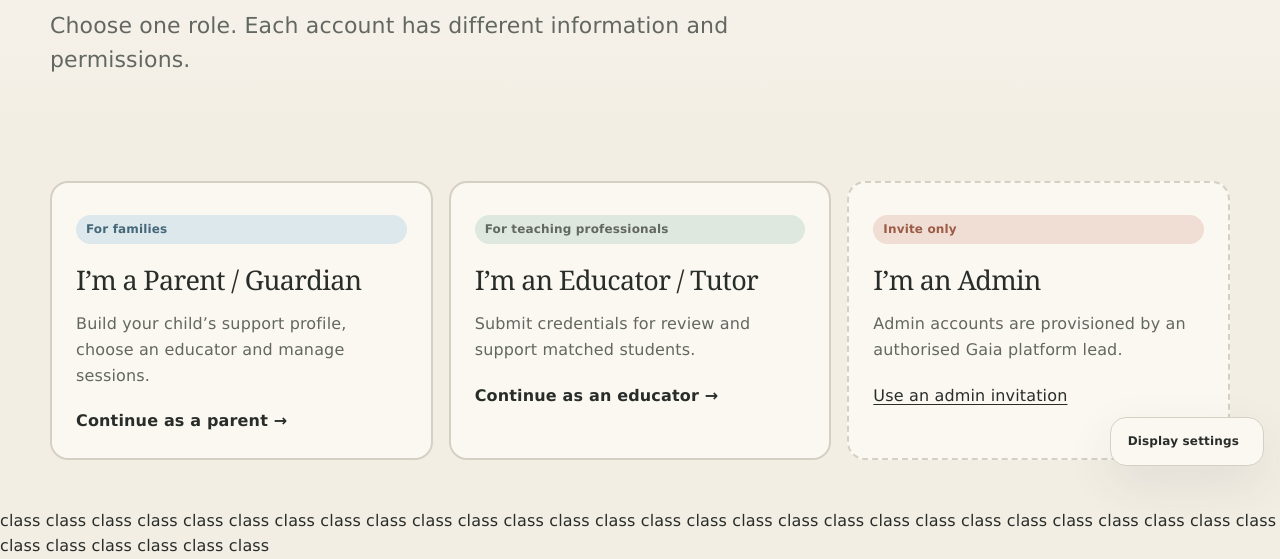
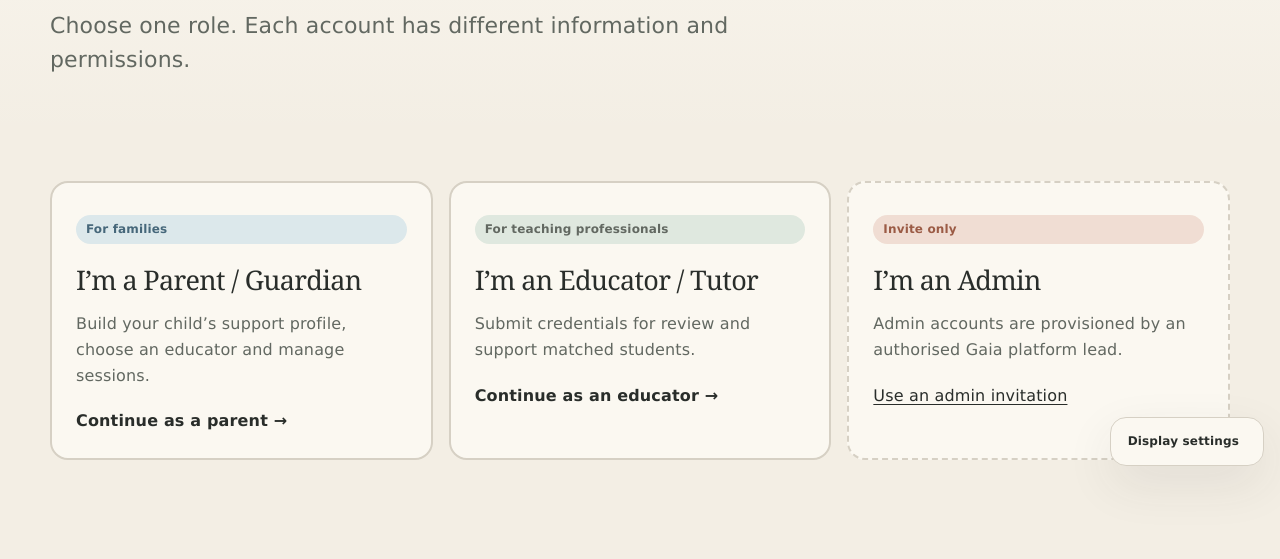
Before and after one commit to dotunoye/Gaia, a plain HTML site: page signup.html in a window 1280 px wide. Shown: the part 318-877 px from the top of the page. After the commit the page ends 826 px from the top, so only its background shows below. Drawn offline with Linux system fonts and the light colour scheme.

```diff
--- a/signup.html
+++ b/signup.html
@@ -74,6 +74,3 @@
     <script src="app.js"></script>
   </body>
 </html>
-class class class class class class class class class class class class class
-class class class class class class class class class class class class class
-class class class class class class class class
```
